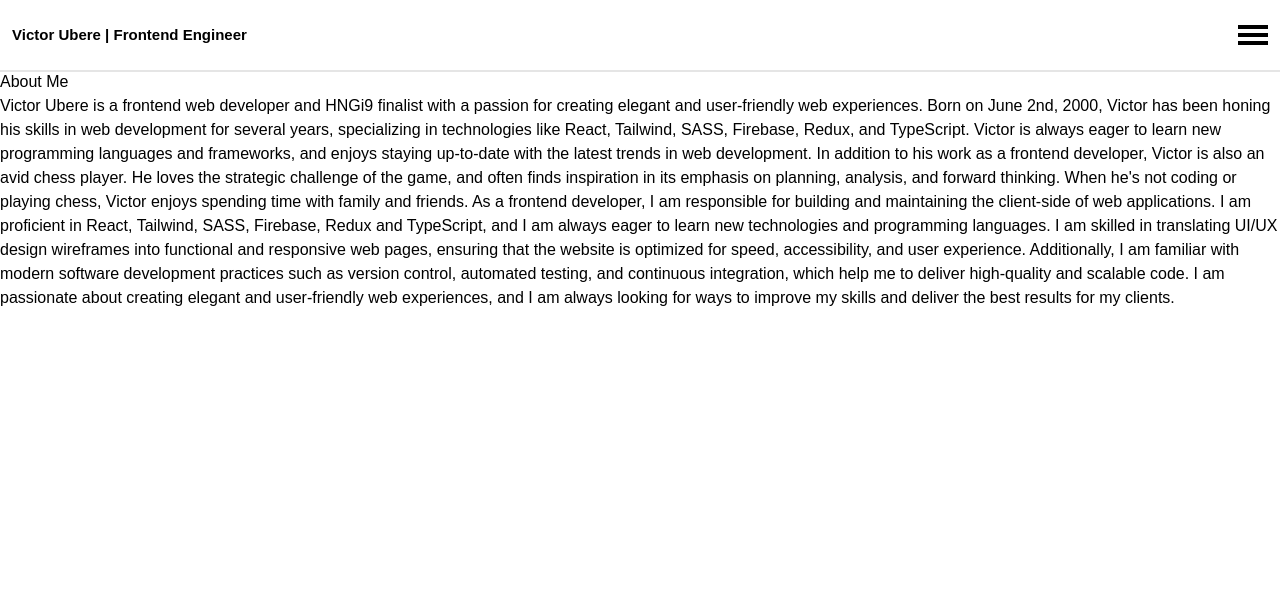
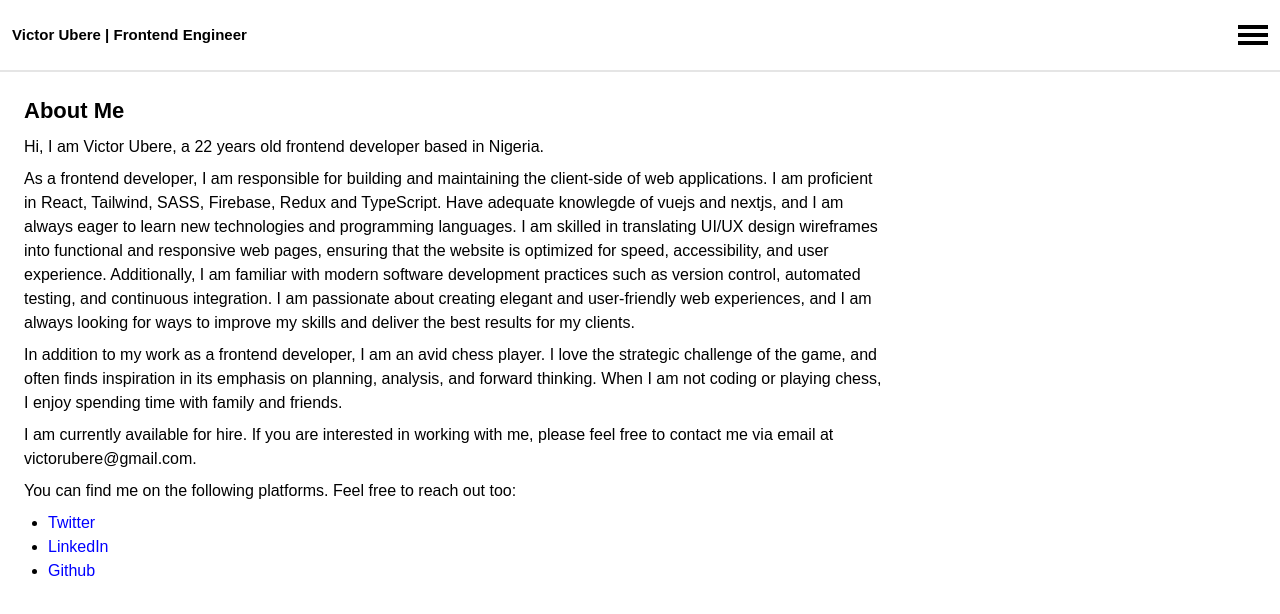
Before and after one commit to Vubere/portfolio, a Next.js app: page /about in a window 1280 px wide. Shown: the top 614 px of the page. Built offline with nearby package versions, Linux system fonts and the light colour scheme; a web font is replaced by a local one.

Commit message:
feat: about me and contact me page

```diff
--- a/components/home/Skills.jsx
+++ b/components/home/Skills.jsx
@@ -70,8 +70,8 @@ const tools = [
   "Javascript",
   "TypeScript",
   "React",
-  "Nextjs",
   "Redux/RTK",
+  "Jest",
   "Firebase",
   "Git/Github",
 ];
--- a/components/layout/sidenav.jsx
+++ b/components/layout/sidenav.jsx
@@ -8,7 +8,7 @@ export default function SideNav({ setShow, route }) {
   return (
     <nav className="w-full z-50">
       <ul className="flex flex-col items-start justify-center gap-4 pl-4 font-[500] w-full z-50 ">
-        <li className="text-[22px] mb-3">
+        <li className="text-[18px] md:text-[22px] mb-3">
           <Link
             href={"/"}
             onClick={() => setShow(false)}
@@ -17,11 +17,11 @@ export default function SideNav({ setShow, route }) {
             Home
           </Link>
         </li>
-        <li className="text-[22px] mb-3">
+        <li className="text-[18px] md:text-[22px] mb-3">
           <Link
             href={"/about"}
             onClick={() => setShow(false)}
-            className={`${currentRoute == "about" ? "underline" : ""}`}
+            className={`${currentRoute == "about" ? "underline" : ""} `}
           >
             About me
           </Link>
@@ -32,7 +32,7 @@ export default function SideNav({ setShow, route }) {
           className="p-0 m-0"
         >
           <li
-            className={`border rounded-full p-3 flex items-center justify-center shadow-[1px_2px_3px_2px_rgba(0,0,0,0.8)] h-[40px] text-[22px] ${
+            className={`border rounded-full p-3 flex items-center justify-center shadow-[1px_2px_3px_2px_rgba(0,0,0,0.8)] h-[40px] text:[18px] md:text-[22px] ${
               currentRoute == "contact-me" ? "underline" : ""
             }`}
           >
--- a/pages/about/index.jsx
+++ b/pages/about/index.jsx
@@ -1,20 +1,69 @@
-
-
-
 export default function Aside({ className }) {
+  const date = new Date()
+  const month = date.getMonth()
+  const year = date.getFullYear()
+  const age = year - 2000 - (month < 5 ? 1 : 0);
 
   return (
-    <section>
-      <h2>About Me</h2>
-
-Victor Ubere is a frontend web developer and HNGi9 finalist with a passion for creating elegant and user-friendly web experiences. Born on June 2nd, 2000, Victor has been honing his skills in web development for several years, specializing in technologies like React, Tailwind, SASS, Firebase, Redux, and TypeScript. Victor is always eager to learn new programming languages and frameworks, and enjoys staying up-to-date with the latest trends in web development.
-
-In addition to his work as a frontend developer, Victor is also an avid chess player. He loves the strategic challenge of the game, and often finds inspiration in its emphasis on planning, analysis, and forward thinking. When he's not coding or playing chess, Victor enjoys spending time with family and friends.
-
-
-As a frontend developer, I am responsible for building and maintaining the client-side of web applications. I am proficient in React, Tailwind, SASS, Firebase, Redux and TypeScript, and I am always eager to learn new technologies and programming languages. I am skilled in translating UI/UX design wireframes into functional and responsive web pages, ensuring that the website is optimized for speed, accessibility, and user experience. Additionally, I am familiar with modern software development practices such as version control, automated testing, and continuous integration, which help me to deliver high-quality and scalable code. I am passionate about creating elegant and user-friendly web experiences, and I am always looking for ways to improve my skills and deliver the best results for my clients.
-
-
+    <section className="p-4 lg:p-6 flex flex-col gap-2 max-w-[1300px]">
+      <h2 className="font-[600] text-[22px]">About Me</h2>
+      <p>
+        Hi, I am Victor Ubere, a {age} years old frontend developer based in
+        Nigeria.
+      </p>
+      <p className=" w-full md:w-[70%]">
+        As a frontend developer, I am responsible for building and maintaining
+        the client-side of web applications. I am proficient in React, Tailwind,
+        SASS, Firebase, Redux and TypeScript. Have adequate knowlegde of vuejs
+        and nextjs, and I am always eager to learn new technologies and
+        programming languages. I am skilled in translating UI/UX design
+        wireframes into functional and responsive web pages, ensuring that the
+        website is optimized for speed, accessibility, and user experience.
+        Additionally, I am familiar with modern software development practices
+        such as version control, automated testing, and continuous integration.
+        I am passionate about creating elegant and user-friendly web
+        experiences, and I am always looking for ways to improve my skills and
+        deliver the best results for my clients.
+      </p>
+      <p className="w-full md:w-[70%]">
+        In addition to my work as a frontend developer, I am an avid chess
+        player. I love the strategic challenge of the game, and often finds
+        inspiration in its emphasis on planning, analysis, and forward thinking.
+        When I am not coding or playing chess, I enjoy spending time with
+        family and friends.
+      </p>
+      <p className="w-full md:w-[70%]">
+        I am currently available for hire. If you are interested in working with
+        me, please feel free to contact me via email at
+        <a href="mailto:victorubere@gmail.com" className="hover:underline ">
+          {" "}
+          victorubere@gmail.com.
+        </a>
+      </p>
+      <p>
+        You can find me on the following platforms. Feel free to reach out too:
+        <ul className="p-2 pl-6">
+          <li className="list-disc">
+            <a href="https://twitter.com/VictorUbere" className="text-[#00f]">
+              Twitter
+            </a>
+          </li>
+          <li className="list-disc">
+            <a
+              href="https://www.linkedin.com/in/victor-ubere-381b75110"
+              className="text-[#00f]"
+            >
+              LinkedIn
+            </a>
+          </li>
+          <li className="list-disc">
+            <a href="https://github.com/Vubere" className="text-[#00f]">
+              Github
+            </a>
+          </li>
+        </ul>
+      </p>
+      <div></div>
     </section>
   );
 }
--- a/pages/contact-me/index.jsx
+++ b/pages/contact-me/index.jsx
@@ -2,6 +2,7 @@ import Head from "next/head";
 import { useState } from "react";
 
 export default function ContactMe() {
+  const [name, setName] = useState('')
   const [email, setEmail] = useState('')
   const [message, setMessage] = useState('')
 
@@ -17,23 +18,40 @@ export default function ContactMe() {
       <Head>
         <title>Contact VUbere</title>
       </Head>
-      <section>
-        <h2>Contact Me</h2>
-        <form onSubmit={submitHandler}>
+      <section className="flex  flex-col items-center justify-center p-4">
+        <h2 className="font-[600] text-[22px]">Contact Me</h2>
+        <form
+          onSubmit={submitHandler}
+          className="flex flex-col justify-center items-center p-2 pt-5 w-[80vw] max-w-[500px] border mt-5 rounded-[5px] shadow-[1px_1px_2px_2px_rgba(0,0,0,0.6)] h-[300px]"
+        >
+          <input
+            name="name"
+            id="name"
+            type="name"
+            value={name}
+            onChange={({ target }) => setName(target.value)}
+            placeholder="John Doe"
+            className="border border-[#0007] w-[90%] rounded-[3px] p-2 m-2 placeholder:text-[#0009] placeholder:text-[14px] focus:outline-none focus:ring-1 focus:ring-[#0008]"
+            required
+          />
           <input
             name="email"
             id="email"
             type="email"
             value={email}
-          onChange={({target})=>setEmail(target.value)}
+            onChange={({ target }) => setEmail(target.value)}
+            placeholder="johndoe@email.com"
+            className="border border-[#0007] w-[90%] rounded-[3px] p-2 m-2 placeholder:text-[#0009] placeholder:text-[14px] focus:outline-none focus:ring-1 focus:ring-[#0008]"
             required
           />
           <textarea
             value={message}
-          onChange={({target})=>setMessage(target.value)}
+            placeholder="Your message..."
+            className="border border-[#0007] text-[14px] w-[90%] rounded-[3px] p-2 m-2 placeholder:text-[#0009] placeholder:text-[12px] focus:outline-none focus:ring-1 focus:ring-[#0008] resize-none h-[100px] p-3"
+            onChange={({ target }) => setMessage(target.value)}
             required
           />
-          <button type="submit">Send</button>
+          <button type="submit" className="px-4 py-1 border rounded-[3px] bg-[#66f6] hover:bg-[#66f] text-white">Send</button>
         </form>
       </section>
     </>
```
Lines whose indentation alone changed are shown as unchanged.
